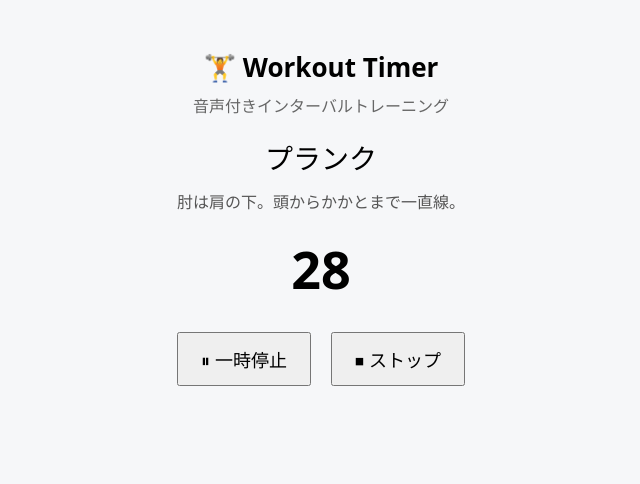
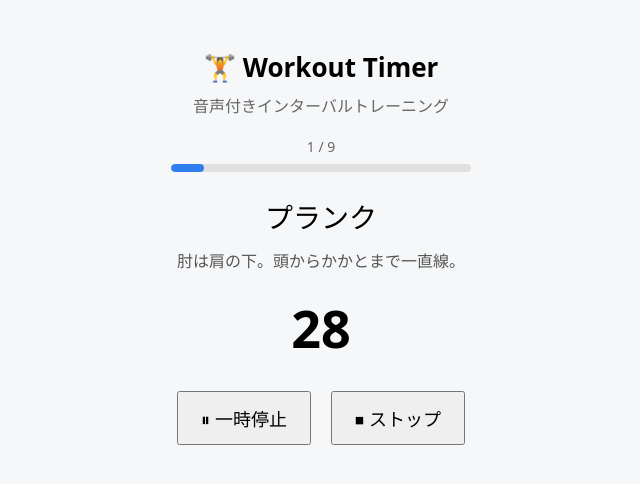
Before and after one commit to sour39/workout-timer, a plain HTML site: page index.html in a window 1280 px wide. Both pictures are taken after a click on the button "▶ スタート". Shown: the whole page, without its empty margins (319-959 px from the left). Drawn offline with Linux system fonts and the light colour scheme.

Commit message:
進捗バーを追加

```diff
--- a/index.html
+++ b/index.html
@@ -9,46 +9,19 @@
   <link rel="manifest" href="manifest.json" />
   <meta name="theme-color" content="#2f80ed" />
 
-  <style>
-    body {
-      font-family: system-ui, -apple-system, BlinkMacSystemFont, sans-serif;
-      text-align: center;
-      padding: 24px;
-      background: #f6f7f9;
-    }
-    h1 {
-      font-size: 26px;
-      margin-bottom: 8px;
-    }
-    #subtitle {
-      color: #666;
-      margin-bottom: 20px;
-    }
-    #exercise {
-      font-size: 28px;
-      margin-top: 20px;
-    }
-    #description {
-      font-size: 16px;
-      color: #555;
-      margin: 12px 0 20px;
-    }
-    #timer {
-      font-size: 52px;
-      font-weight: bold;
-      margin: 20px 0;
-    }
-    button {
-      font-size: 18px;
-      padding: 12px 22px;
-      margin: 8px;
-    }
-  </style>
+  <link rel="stylesheet" href="style.css" />
 </head>
 
 <body>
   <h1>🏋️ Workout Timer</h1>
   <div id="subtitle">音声付きインターバルトレーニング</div>
+
+  <div id="progressContainer">
+    <div id="progressText">- / -</div>
+    <div id="progressBar">
+      <div id="progressFill"></div>
+    </div>
+  </div>
 
   <div id="exercise">準備OK？</div>
   <div id="description">スタートを押してください</div>
@@ -57,124 +30,6 @@
   <button id="toggleBtn" onclick="togglePause()">▶ スタート</button>
   <button onclick="stopWorkout()">⏹ ストップ</button>
 
-  <script>
-    const workout = [
-      { name: "プランク", time: 30, desc: "肘は肩の下。頭からかかとまで一直線。" },
-      { name: "休憩", time: 10, desc: "呼吸を整えましょう。" },
-      { name: "サイドプランク（右）", time: 20, desc: "体を一直線に保つ。" },
-      { name: "休憩", time: 10, desc: "リラックス。" },
-      { name: "サイドプランク（左）", time: 20, desc: "腰が落ちないように。" },
-      { name: "休憩", time: 10, desc: "次が来ます。" },
-      { name: "デッドバグ", time: 30, desc: "腰は床につけたまま。" },
-      { name: "休憩", time: 10, desc: "ラスト！" },
-      { name: "ヒップリフト", time: 30, desc: "お尻を締めて持ち上げる。" }
-    ];
-
-    let index = 0;
-    let remaining = 0;
-    let interval = null;
-    let isRunning = false;
-    let isPaused = false;
-
-    function speak(text) {
-      const uttr = new SpeechSynthesisUtterance(text);
-      uttr.lang = "ja-JP";
-      speechSynthesis.cancel();
-      speechSynthesis.speak(uttr);
-    }
-
-    function togglePause() {
-      const btn = document.getElementById("toggleBtn");
-
-      // 初回スタート
-      if (!isRunning) {
-        isRunning = true;
-        isPaused = false;
-        btn.textContent = "⏸ 一時停止";
-        index = 0;
-        startCurrent();
-        return;
-      }
-
-      // 一時停止
-      if (!isPaused) {
-        clearInterval(interval);
-        interval = null;
-        speechSynthesis.cancel();
-        isPaused = true;
-        btn.textContent = "▶ 再開";
-        document.getElementById("description").textContent = "一時停止中";
-        return;
-      }
-
-      // 再開
-      isPaused = false;
-      btn.textContent = "⏸ 一時停止";
-      startInterval();
-    }
-
-    function startCurrent() {
-      const item = workout[index];
-      remaining = item.time;
-
-      document.getElementById("exercise").textContent = item.name;
-      document.getElementById("description").textContent = item.desc;
-      document.getElementById("timer").textContent = remaining;
-
-      speak(`${item.name}、${remaining}秒スタート`);
-      startInterval();
-    }
-
-    function startInterval() {
-      interval = setInterval(() => {
-        remaining--;
-        document.getElementById("timer").textContent = remaining;
-
-        if (remaining === 5) {
-          speak("残り5秒");
-        }
-
-        if (remaining <= 0) {
-          clearInterval(interval);
-          index++;
-          if (index >= workout.length) {
-            finishWorkout();
-          } else {
-            startCurrent();
-          }
-        }
-      }, 1000);
-    }
-
-    function stopWorkout() {
-      clearInterval(interval);
-      interval = null;
-      speechSynthesis.cancel();
-
-      isRunning = false;
-      isPaused = false;
-      index = 0;
-
-      document.getElementById("exercise").textContent = "中断しました";
-      document.getElementById("description").textContent = "スタートで最初から";
-      document.getElementById("timer").textContent = "⏹";
-      document.getElementById("toggleBtn").textContent = "▶ スタート";
-    }
-
-    function finishWorkout() {
-      isRunning = false;
-      isPaused = false;
-      document.getElementById("exercise").textContent = "終了！";
-      document.getElementById("description").textContent = "お疲れさまでした";
-      document.getElementById("timer").textContent = "🎉";
-      document.getElementById("toggleBtn").textContent = "▶ スタート";
-      speak("お疲れさまでした。トレーニング終了です。");
-    }
-
-    // Service Worker 登録（PWA）
-    if ("serviceWorker" in navigator) {
-      navigator.serviceWorker.register("service-worker.js");
-    }
-  </script>
+  <script src="script.js"></script>
 </body>
 </html>
--- /dev/null
+++ b/script.js
@@ -0,0 +1,128 @@
+const workout = [
+  { name: "プランク", time: 30, desc: "肘は肩の下。頭からかかとまで一直線。" },
+  { name: "休憩", time: 10, desc: "呼吸を整えましょう。" },
+  { name: "サイドプランク（右）", time: 20, desc: "体を一直線に保つ。" },
+  { name: "休憩", time: 10, desc: "リラックス。" },
+  { name: "サイドプランク（左）", time: 20, desc: "腰が落ちないように。" },
+  { name: "休憩", time: 10, desc: "次が来ます。" },
+  { name: "デッドバグ", time: 30, desc: "腰は床につけたまま。" },
+  { name: "休憩", time: 10, desc: "ラスト！" },
+  { name: "ヒップリフト", time: 30, desc: "お尻を締めて持ち上げる。" }
+];
+
+let index = 0;
+let remaining = 0;
+let interval = null;
+let isRunning = false;
+let isPaused = false;
+
+function speak(text) {
+  const uttr = new SpeechSynthesisUtterance(text);
+  uttr.lang = "ja-JP";
+  speechSynthesis.cancel();
+  speechSynthesis.speak(uttr);
+}
+
+function togglePause() {
+  const btn = document.getElementById("toggleBtn");
+
+  // 初回スタート
+  if (!isRunning) {
+    isRunning = true;
+    isPaused = false;
+    btn.textContent = "⏸ 一時停止";
+    index = 0;
+    startCurrent();
+    return;
+  }
+
+  // 一時停止
+  if (!isPaused) {
+    clearInterval(interval);
+    interval = null;
+    speechSynthesis.cancel();
+    isPaused = true;
+    btn.textContent = "▶ 再開";
+    document.getElementById("description").textContent = "一時停止中";
+    return;
+  }
+
+  // 再開
+  isPaused = false;
+  btn.textContent = "⏸ 一時停止";
+  startInterval();
+}
+
+function updateProgress() {
+  const progress = ((index + 1) / workout.length) * 100;
+  document.getElementById("progressText").textContent = `${index + 1} / ${workout.length}`;
+  document.getElementById("progressFill").style.width = `${progress}%`;
+}
+
+function startCurrent() {
+  const item = workout[index];
+  remaining = item.time;
+
+  document.getElementById("exercise").textContent = item.name;
+  document.getElementById("description").textContent = item.desc;
+  document.getElementById("timer").textContent = remaining;
+  updateProgress();
+
+  speak(`${item.name}、${remaining}秒スタート`);
+  startInterval();
+}
+
+function startInterval() {
+  interval = setInterval(() => {
+    remaining--;
+    document.getElementById("timer").textContent = remaining;
+
+    if (remaining === 5) {
+      speak("残り5秒");
+    }
+
+    if (remaining <= 0) {
+      clearInterval(interval);
+      index++;
+      if (index >= workout.length) {
+        finishWorkout();
+      } else {
+        startCurrent();
+      }
+    }
+  }, 1000);
+}
+
+function stopWorkout() {
+  clearInterval(interval);
+  interval = null;
+  speechSynthesis.cancel();
+
+  isRunning = false;
+  isPaused = false;
+  index = 0;
+
+  document.getElementById("exercise").textContent = "中断しました";
+  document.getElementById("description").textContent = "スタートで最初から";
+  document.getElementById("timer").textContent = "⏹";
+  document.getElementById("toggleBtn").textContent = "▶ スタート";
+  document.getElementById("progressText").textContent = "- / -";
+  document.getElementById("progressFill").style.width = "0%";
+}
+
+function finishWorkout() {
+  isRunning = false;
+  isPaused = false;
+  document.getElementById("exercise").textContent = "終了！";
+  document.getElementById("description").textContent = "お疲れさまでした";
+  document.getElementById("timer").textContent = "🎉";
+  document.getElementById("toggleBtn").textContent = "▶ スタート";
+  document.getElementById("progressText").textContent = `${workout.length} / ${workout.length}`;
+  document.getElementById("progressFill").style.width = "100%";
+  speak("お疲れさまでした。トレーニング終了です。");
+}
+
+// Service Worker 登録（PWA）
+if ("serviceWorker" in navigator) {
+  navigator.serviceWorker.register("service-worker.js");
+}
--- /dev/null
+++ b/style.css
@@ -0,0 +1,56 @@
+body {
+  font-family: system-ui, -apple-system, BlinkMacSystemFont, sans-serif;
+  text-align: center;
+  padding: 24px;
+  background: #f6f7f9;
+}
+h1 {
+  font-size: 26px;
+  margin-bottom: 8px;
+}
+#subtitle {
+  color: #666;
+  margin-bottom: 20px;
+}
+#progressContainer {
+  margin: 0 auto 24px;
+  max-width: 300px;
+}
+#progressText {
+  font-size: 14px;
+  color: #666;
+  margin-bottom: 8px;
+}
+#progressBar {
+  width: 100%;
+  height: 8px;
+  background-color: #e0e0e0;
+  border-radius: 4px;
+  overflow: hidden;
+}
+#progressFill {
+  height: 100%;
+  background-color: #2f80ed;
+  border-radius: 4px;
+  transition: width 0.3s ease;
+  width: 0%;
+}
+#exercise {
+  font-size: 28px;
+  margin-top: 20px;
+}
+#description {
+  font-size: 16px;
+  color: #555;
+  margin: 12px 0 20px;
+}
+#timer {
+  font-size: 52px;
+  font-weight: bold;
+  margin: 20px 0;
+}
+button {
+  font-size: 18px;
+  padding: 12px 22px;
+  margin: 8px;
+}
```
